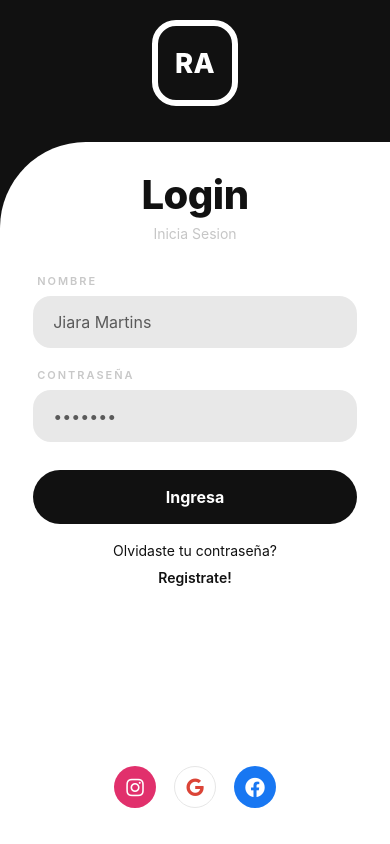
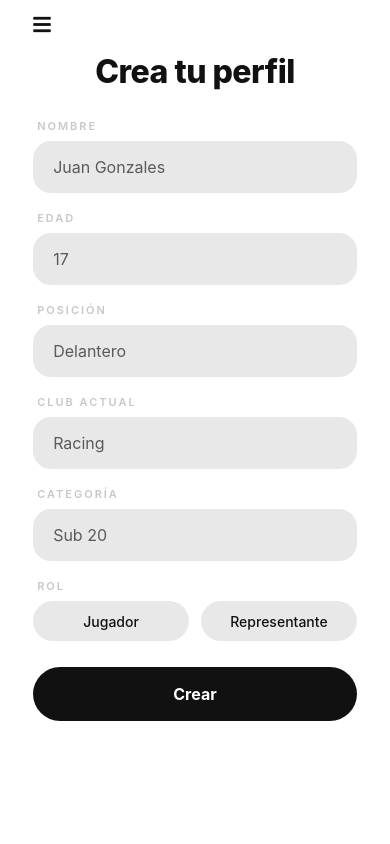
Before and after one commit to juankoch/RepresentApp-Mobile, a React Native app: screen /CreateProfile in a window 390 px wide. Built offline with nearby package versions, Linux system fonts and the light colour scheme.

Commit message:
feat: agregar creación de perfil y flujo inicial

```diff
--- a/src/navigation/AuthNavigator.tsx
+++ b/src/navigation/AuthNavigator.tsx
@@ -1,5 +1,6 @@
 import { createNativeStackNavigator } from '@react-navigation/native-stack';
 
+import { CreateProfileScreen } from '../screens/CreateProfileScreen';
 import { LoginScreen } from '../screens/LoginScreen';
 import { RegisterScreen } from '../screens/RegisterScreen';
 import { AuthStackParamList } from './types';
@@ -14,6 +15,7 @@ export function AuthNavigator() {
     >
       <Stack.Screen name="Login" component={LoginScreen} />
       <Stack.Screen name="Register" component={RegisterScreen} />
+      <Stack.Screen name="CreateProfile" component={CreateProfileScreen} />
     </Stack.Navigator>
   );
 }
--- a/src/navigation/types.ts
+++ b/src/navigation/types.ts
@@ -1,4 +1,5 @@
 export type AuthStackParamList = {
   Login: undefined;
   Register: undefined;
+  CreateProfile: undefined;
 };
--- /dev/null
+++ b/src/screens/CreateProfileScreen.tsx
@@ -0,0 +1,265 @@
+import { FontAwesome5 } from '@expo/vector-icons';
+import { StatusBar } from 'expo-status-bar';
+import { useState } from 'react';
+import {
+  Dimensions,
+  KeyboardAvoidingView,
+  Platform,
+  Pressable,
+  SafeAreaView,
+  ScrollView,
+  StatusBar as RNStatusBar,
+  StyleSheet,
+  Text,
+  TextInput,
+  View,
+} from 'react-native';
+
+import { colors } from '../theme/colors';
+
+const { width: windowWidth } = Dimensions.get('window');
+
+type ProfileRole = 'player' | 'agent' | null;
+
+export function CreateProfileScreen() {
+  const [role, setRole] = useState<ProfileRole>(null);
+  const horizontalPadding = Math.max(28, windowWidth * 0.085);
+
+  return (
+    <View style={styles.root}>
+      <StatusBar style="dark" />
+
+      <SafeAreaView
+        style={[
+          styles.safeArea,
+          Platform.OS === 'android' && {
+            paddingTop: RNStatusBar.currentHeight ?? 0,
+          },
+        ]}
+      >
+        <KeyboardAvoidingView
+          style={styles.keyboardView}
+          behavior={Platform.OS === 'ios' ? 'padding' : undefined}
+        >
+          <ScrollView
+            keyboardShouldPersistTaps="handled"
+            showsVerticalScrollIndicator={false}
+            automaticallyAdjustKeyboardInsets
+            contentContainerStyle={[
+              styles.scrollContent,
+              { paddingHorizontal: horizontalPadding },
+            ]}
+          >
+            <View style={styles.header}>
+              <View style={styles.menuIcon}>
+                <FontAwesome5 name="bars" size={20} color={colors.text} />
+              </View>
+            </View>
+
+            <Text style={styles.title}>Crea tu perfil</Text>
+
+            <View style={styles.field}>
+              <Text style={styles.label}>NOMBRE</Text>
+              <TextInput
+                style={styles.input}
+                placeholder="Juan Gonzales"
+                placeholderTextColor={colors.inputText}
+                autoCapitalize="words"
+                autoCorrect={false}
+              />
+            </View>
+
+            <View style={styles.field}>
+              <Text style={styles.label}>EDAD</Text>
+              <TextInput
+                style={styles.input}
+                placeholder="17"
+                placeholderTextColor={colors.inputText}
+                keyboardType="number-pad"
+              />
+            </View>
+
+            {role === 'agent' ? (
+              <View style={styles.field}>
+                <Text style={styles.label}>DESCRIPCIÓN</Text>
+                <TextInput
+                  style={styles.descriptionInput}
+                  placeholder="Contanos tu experiencia..."
+                  placeholderTextColor={colors.inputText}
+                  multiline
+                  textAlignVertical="top"
+                />
+              </View>
+            ) : (
+              <>
+                <View style={styles.field}>
+                  <Text style={styles.label}>POSICIÓN</Text>
+                  <TextInput
+                    style={styles.input}
+                    placeholder="Delantero"
+                    placeholderTextColor={colors.inputText}
+                    autoCapitalize="sentences"
+                    autoCorrect={false}
+                  />
+                </View>
+
+                <View style={styles.field}>
+                  <Text style={styles.label}>CLUB ACTUAL</Text>
+                  <TextInput
+                    style={styles.input}
+                    placeholder="Racing"
+                    placeholderTextColor={colors.inputText}
+                    autoCapitalize="words"
+                    autoCorrect={false}
+                  />
+                </View>
+
+                <View style={styles.field}>
+                  <Text style={styles.label}>CATEGORÍA</Text>
+                  <TextInput
+                    style={styles.input}
+                    placeholder="Sub 20"
+                    placeholderTextColor={colors.inputText}
+                    autoCapitalize="sentences"
+                    autoCorrect={false}
+                  />
+                </View>
+              </>
+            )}
+
+            <View style={styles.field}>
+              <Text style={styles.label}>ROL</Text>
+              <View style={styles.roleRow}>
+                <Pressable
+                  style={[
+                    styles.roleButton,
+                    role === 'player' && styles.rolePlayerSelected,
+                  ]}
+                  onPress={() => setRole('player')}
+                >
+                  <Text style={styles.roleText}>Jugador</Text>
+                </Pressable>
+                <Pressable
+                  style={[
+                    styles.roleButton,
+                    role === 'agent' && styles.roleAgentSelected,
+                  ]}
+                  onPress={() => setRole('agent')}
+                >
+                  <Text style={styles.roleText}>Representante</Text>
+                </Pressable>
+              </View>
+            </View>
+
+            <Pressable style={styles.button}>
+              <Text style={styles.buttonText}>Crear</Text>
+            </Pressable>
+          </ScrollView>
+        </KeyboardAvoidingView>
+      </SafeAreaView>
+    </View>
+  );
+}
+
+const styles = StyleSheet.create({
+  root: {
+    flex: 1,
+    backgroundColor: colors.background,
+  },
+  safeArea: {
+    flex: 1,
+    backgroundColor: colors.background,
+  },
+  keyboardView: {
+    flex: 1,
+  },
+  scrollContent: {
+    flexGrow: 1,
+    paddingBottom: 32,
+  },
+  header: {
+    paddingTop: 8,
+    paddingBottom: 12,
+  },
+  menuIcon: {
+    width: 32,
+    height: 32,
+    alignItems: 'flex-start',
+    justifyContent: 'center',
+  },
+  title: {
+    marginBottom: 28,
+    color: colors.text,
+    fontSize: 32,
+    fontWeight: '800',
+    letterSpacing: -0.5,
+    textAlign: 'center',
+  },
+  field: {
+    marginBottom: 18,
+  },
+  label: {
+    marginBottom: 8,
+    marginLeft: 4,
+    color: colors.label,
+    fontSize: 11,
+    fontWeight: '600',
+    letterSpacing: 2,
+  },
+  input: {
+    height: 52,
+    paddingHorizontal: 20,
+    backgroundColor: colors.inputBackground,
+    borderRadius: 18,
+    color: colors.inputText,
+    fontSize: 16,
+  },
+  descriptionInput: {
+    minHeight: 120,
+    paddingHorizontal: 16,
+    paddingTop: 14,
+    paddingBottom: 14,
+    backgroundColor: colors.background,
+    borderWidth: 1,
+    borderColor: colors.descriptionBorder,
+    borderRadius: 12,
+    color: colors.inputText,
+    fontSize: 14,
+  },
+  roleRow: {
+    flexDirection: 'row',
+    gap: 12,
+  },
+  roleButton: {
+    flex: 1,
+    height: 40,
+    alignItems: 'center',
+    justifyContent: 'center',
+    backgroundColor: colors.roleIdle,
+    borderRadius: 20,
+  },
+  rolePlayerSelected: {
+    backgroundColor: colors.rolePlayer,
+  },
+  roleAgentSelected: {
+    backgroundColor: colors.roleAgent,
+  },
+  roleText: {
+    color: colors.text,
+    fontSize: 14,
+    fontWeight: '500',
+  },
+  button: {
+    height: 54,
+    marginTop: 8,
+    alignItems: 'center',
+    justifyContent: 'center',
+    backgroundColor: colors.button,
+    borderRadius: 27,
+  },
+  buttonText: {
+    color: colors.buttonText,
+    fontSize: 16,
+    fontWeight: '700',
+  },
+});
--- a/src/screens/LoginScreen.tsx
+++ b/src/screens/LoginScreen.tsx
@@ -96,7 +96,10 @@ export function LoginScreen() {
               />
             </View>
 
-            <Pressable style={styles.button}>
+            <Pressable
+              style={styles.button}
+              onPress={() => navigation.navigate('CreateProfile')}
+            >
               <Text style={styles.buttonText}>Ingresa</Text>
             </Pressable>
 
--- a/src/screens/RegisterScreen.tsx
+++ b/src/screens/RegisterScreen.tsx
@@ -159,7 +159,10 @@ export function RegisterScreen() {
               )}
             </View>
 
-            <Pressable style={styles.button}>
+            <Pressable
+              style={styles.button}
+              onPress={() => navigation.navigate('Login')}
+            >
               <Text style={styles.buttonText}>Registrate</Text>
             </Pressable>
           </ScrollView>
--- a/src/theme/colors.ts
+++ b/src/theme/colors.ts
@@ -8,4 +8,8 @@ export const colors = {
   inputText: '#5A5A5A',
   button: '#111111',
   buttonText: '#FFFFFF',
+  roleIdle: '#E8E8E8',
+  rolePlayer: '#B7E4CF',
+  roleAgent: '#F0D0B4',
+  descriptionBorder: '#6F6F6F',
 };
```
